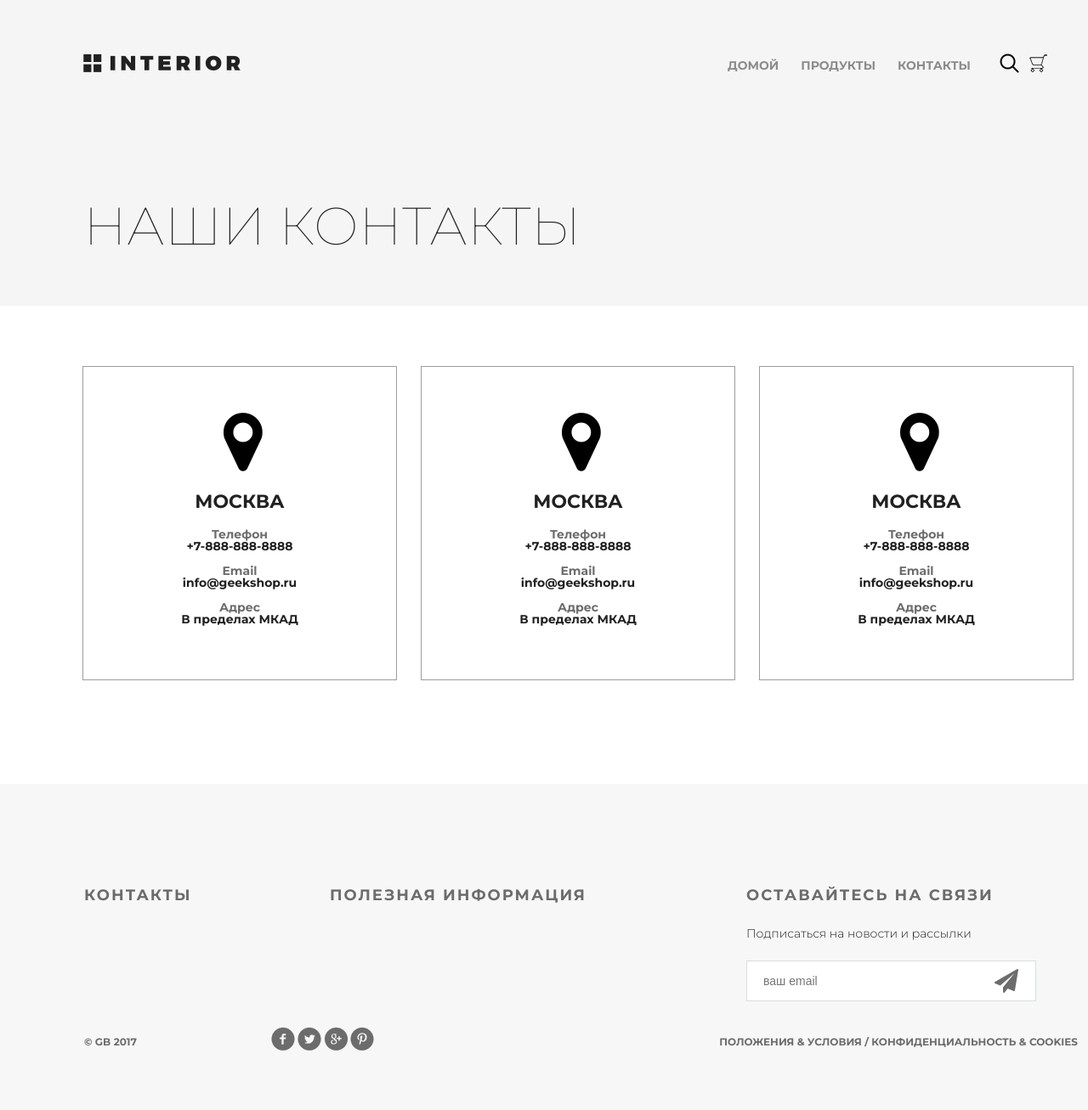
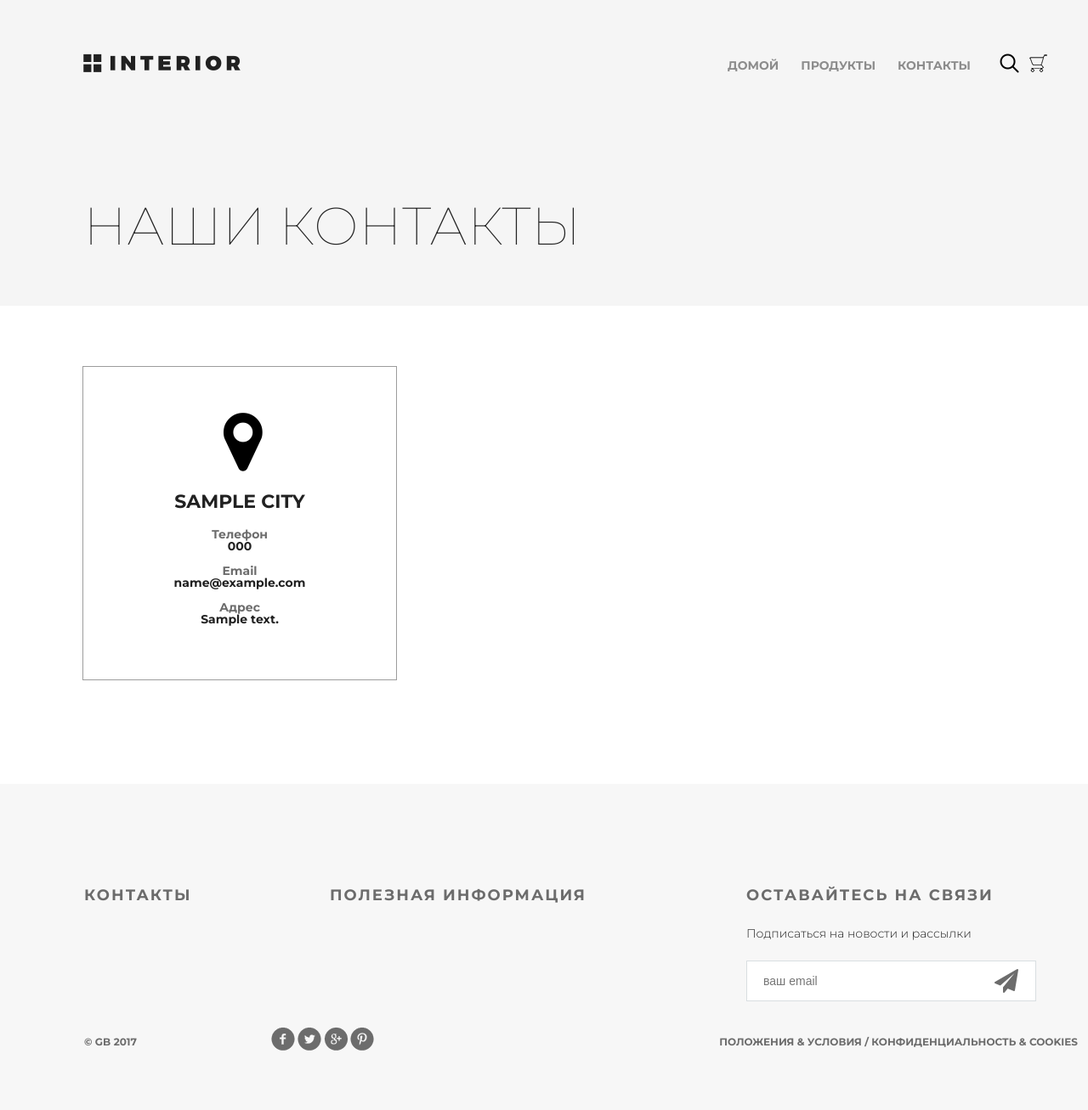
Before and after one commit to Tornado174/geekshop, a Django app: template mainapp/templates/mainapp/contact.html in a window 1280 px wide; the page is wider, and only the part inside the window is pictured. Shown: that part at 85% size. Run offline with Django 3.2, Linux system fonts and the light colour scheme; the template is opened without the code that fills it: most values are stand-ins (such as "Sample title", 1, 10 or a date in 2020).

Commit message:
Lesson_2. Template context

```diff
--- a/geekshop/urls.py
+++ b/geekshop/urls.py
@@ -7,5 +7,10 @@ urlpatterns = [
     path('admin/', admin.site.urls),
     path("", mainapp.main, name="main"),
     path("products/", mainapp.products, name="products"),
+    path("products/all", mainapp.products, name="products_all"),
+    path("products/home", mainapp.products, name="products_home"),
+    path("products/office", mainapp.products, name="products_office"),
+    path("products/modern", mainapp.products, name="products_modern"),
+    path("products/classic", mainapp.products, name="products_classic"),
     path("contact/", mainapp.contact, name="contact"),
 ]
--- a/mainapp/templates/mainapp/contact.html
+++ b/mainapp/templates/mainapp/contact.html
@@ -13,54 +13,24 @@
 
 {% block content %}
 <div class="location">
+	{% for location in locations %}
 	<div class="location-1">
 		<i class="fa fa-map-marker fa-5x"></i>
-		<h4>Москва</h4>
+		<h4>{{ location.city }}</h4>
 		<div class="contacts">
 			<h5>Телефон</h5>
-			<p>+7-888-888-8888</p>
+			<p>{{ location.phone }}</p>
 		</div>
 		<div class="contacts">
 			<h5>Email</h5>
-			<p>info@geekshop.ru</p>
+			<p>{{ location.mail }}</p>
 		</div>
 		<div class="contacts">
 			<h5>Адрес</h5>
-			<p>В пределах МКАД</p>
+			<p>{{ location.address }}</p>
 		</div>
 	</div>
-	<div class="location-1">
-		<i class="fa fa-map-marker fa-5x"></i>
-		<h4>Москва</h4>
-		<div class="contacts">
-			<h5>Телефон</h5>
-			<p>+7-888-888-8888</p>
-		</div>
-		<div class="contacts">
-			<h5>Email</h5>
-			<p>info@geekshop.ru</p>
-		</div>
-		<div class="contacts">
-			<h5>Адрес</h5>
-			<p>В пределах МКАД</p>
-		</div>
-	</div>
-	<div class="location-1">
-		<i class="fa fa-map-marker fa-5x"></i>
-		<h4>Москва</h4>
-		<div class="contacts">
-			<h5>Телефон</h5>
-			<p>+7-888-888-8888</p>
-		</div>
-		<div class="contacts">
-			<h5>Email</h5>
-			<p>info@geekshop.ru</p>
-		</div>
-		<div class="contacts">
-			<h5>Адрес</h5>
-			<p>В пределах МКАД</p>
-		</div>
-	</div>
+	{% endfor %}
 </div>
 
 <div class="clr"></div>
```
Also changed, not shown: mainapp/templates/mainapp/includes/inc_categories_menu.html (added, +9 -0 lines), mainapp/templates/mainapp/products.html (+9 -29 lines), mainapp/views.py (+34 -2 lines).
